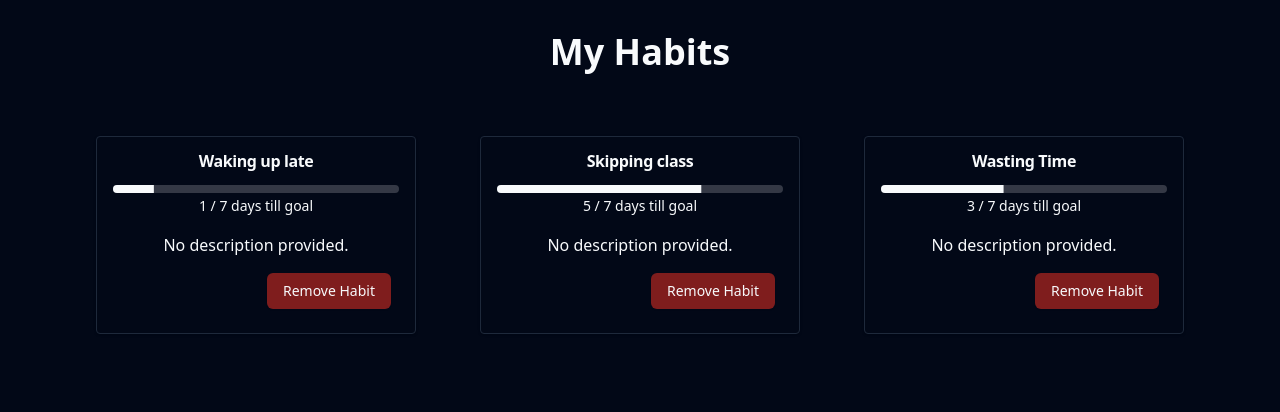
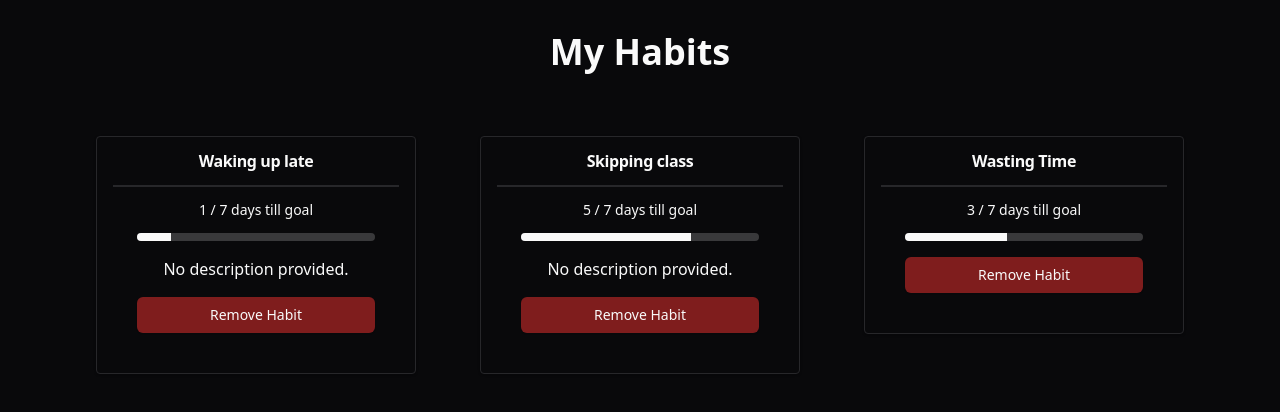
Before and after one commit to MaxReinold/BadHabits, a React (Vite) app: page / in a window 1280 px wide. Shown: the top 412 px of the page. Built offline with nearby package versions, Linux system fonts and the light colour scheme.

Commit message:
Updated state handling.

```diff
--- a/package.json
+++ b/package.json
@@ -11,6 +11,7 @@
   },
   "dependencies": {
     "@radix-ui/react-checkbox": "^1.0.4",
+    "@radix-ui/react-dialog": "^1.0.5",
     "@radix-ui/react-icons": "^1.3.0",
     "@radix-ui/react-label": "^2.0.2",
     "@radix-ui/react-progress": "^1.0.3",
--- a/src/App.tsx
+++ b/src/App.tsx
@@ -13,7 +13,7 @@
   "habits":[
     {"name":"Waking up late", "duration": 1, "nextMilestone": 7, "description":"No description provided."},
     {"name":"Skipping class", "duration": 5, "nextMilestone": 7, "description":"No description provided."},
-    {"name":"Wasting Time", "duration": 3, "nextMilestone": 7, "description":"No description provided."},
+    {"name":"Wasting Time", "duration": 3, "nextMilestone": 7, "description":null},
   ]
 }
 
@@ -21,11 +21,13 @@
 
   const [data, setData] = useState(testData);
 
-  const removeHabit = (event) => {
-    let {target} = event;
-    let newData = {...data};
-    newData.habits.splice(parseInt(target.parentElement.parentElement.id.substr(7)), 1);
-    setData(newData);
+  const removeHabit = (habitIndex:number) => {
+    setData(prevData => {
+      return {
+        ...prevData,
+        habits: prevData.habits.filter((_, index) => index !== habitIndex)
+      };
+    });
   }
 
   return (
@@ -34,14 +36,14 @@
         <h1 className='text-4xl font-extrabold'>My Habits</h1>
         <section className='flex gap-16 p-16 justify-center'>
           {data.habits.map((habit, i) => (
-            <Card id={"habbit-" + i} className='flex-initial rounded-sm pt-4 w-[20rem]'>
-              <CardTitle>{habit.name}</CardTitle>
-              <CardContent className="p-4">
-                <Progress value={habit.duration * (100/habit.nextMilestone)} id={"habbit-" + i + "-progress"}/>
-                <Label htmlFor={"habbit-" + i + "-progress"}>{habit.duration} / {habit.nextMilestone} days till goal</Label>
-                <p className='pt-4'>{habit.description}</p>
+            <Card className='flex-initial rounded-sm p-4 w-[20rem] flex flex-col gap-4 h-fit'>
+              <CardTitle className="border-b-2 pb-4">{habit.name}</CardTitle>
+              <CardContent className="flex flex-col gap-4">
+                <Label htmlFor={"habit-" + i + "-progress"}>{habit.duration} / {habit.nextMilestone} days till goal</Label>
+                <Progress value={habit.duration * (100/habit.nextMilestone)} id={"habit-" + i + "-progress"}/>
+                {(habit.description != null) ? <p>{habit.description}</p> : ""}
+                <Button variant="destructive" onClick={() => removeHabit(i)}>Remove Habit</Button>
               </CardContent>
-              <CardFooter className='flex justify-end'><Button variant="destructive" onClick={removeHabit}>Remove Habit</Button></CardFooter>
             </Card>
           ))}
         </section>
--- /dev/null
+++ b/src/components/ui/sheet.tsx
@@ -0,0 +1,138 @@
+import * as React from "react"
+import * as SheetPrimitive from "@radix-ui/react-dialog"
+import { Cross2Icon } from "@radix-ui/react-icons"
+import { cva, type VariantProps } from "class-variance-authority"
+
+import { cn } from "@/lib/utils"
+
+const Sheet = SheetPrimitive.Root
+
+const SheetTrigger = SheetPrimitive.Trigger
+
+const SheetClose = SheetPrimitive.Close
+
+const SheetPortal = SheetPrimitive.Portal
+
+const SheetOverlay = React.forwardRef<
+  React.ElementRef<typeof SheetPrimitive.Overlay>,
+  React.ComponentPropsWithoutRef<typeof SheetPrimitive.Overlay>
+>(({ className, ...props }, ref) => (
+  <SheetPrimitive.Overlay
+    className={cn(
+      "fixed inset-0 z-50 bg-black/80  data-[state=open]:animate-in data-[state=closed]:animate-out data-[state=closed]:fade-out-0 data-[state=open]:fade-in-0",
+      className
+    )}
+    {...props}
+    ref={ref}
+  />
+))
+SheetOverlay.displayName = SheetPrimitive.Overlay.displayName
+
+const sheetVariants = cva(
+  "fixed z-50 gap-4 bg-background p-6 shadow-lg transition ease-in-out data-[state=open]:animate-in data-[state=closed]:animate-out data-[state=closed]:duration-300 data-[state=open]:duration-500",
+  {
+    variants: {
+      side: {
+        top: "inset-x-0 top-0 border-b data-[state=closed]:slide-out-to-top data-[state=open]:slide-in-from-top",
+        bottom:
+          "inset-x-0 bottom-0 border-t data-[state=closed]:slide-out-to-bottom data-[state=open]:slide-in-from-bottom",
+        left: "inset-y-0 left-0 h-full w-3/4 border-r data-[state=closed]:slide-out-to-left data-[state=open]:slide-in-from-left sm:max-w-sm",
+        right:
+          "inset-y-0 right-0 h-full w-3/4 border-l data-[state=closed]:slide-out-to-right data-[state=open]:slide-in-from-right sm:max-w-sm",
+      },
+    },
+    defaultVariants: {
+      side: "right",
+    },
+  }
+)
+
+interface SheetContentProps
+  extends React.ComponentPropsWithoutRef<typeof SheetPrimitive.Content>,
+    VariantProps<typeof sheetVariants> {}
+
+const SheetContent = React.forwardRef<
+  React.ElementRef<typeof SheetPrimitive.Content>,
+  SheetContentProps
+>(({ side = "right", className, children, ...props }, ref) => (
+  <SheetPortal>
+    <SheetOverlay />
+    <SheetPrimitive.Content
+      ref={ref}
+      className={cn(sheetVariants({ side }), className)}
+      {...props}
+    >
+      {children}
+      <SheetPrimitive.Close className="absolute right-4 top-4 rounded-sm opacity-70 ring-offset-background transition-opacity hover:opacity-100 focus:outline-none focus:ring-2 focus:ring-ring focus:ring-offset-2 disabled:pointer-events-none data-[state=open]:bg-secondary">
+        <Cross2Icon className="h-4 w-4" />
+        <span className="sr-only">Close</span>
+      </SheetPrimitive.Close>
+    </SheetPrimitive.Content>
+  </SheetPortal>
+))
+SheetContent.displayName = SheetPrimitive.Content.displayName
+
+const SheetHeader = ({
+  className,
+  ...props
+}: React.HTMLAttributes<HTMLDivElement>) => (
+  <div
+    className={cn(
+      "flex flex-col space-y-2 text-center sm:text-left",
+      className
+    )}
+    {...props}
+  />
+)
+SheetHeader.displayName = "SheetHeader"
+
+const SheetFooter = ({
+  className,
+  ...props
+}: React.HTMLAttributes<HTMLDivElement>) => (
+  <div
+    className={cn(
+      "flex flex-col-reverse sm:flex-row sm:justify-end sm:space-x-2",
+      className
+    )}
+    {...props}
+  />
+)
+SheetFooter.displayName = "SheetFooter"
+
+const SheetTitle = React.forwardRef<
+  React.ElementRef<typeof SheetPrimitive.Title>,
+  React.ComponentPropsWithoutRef<typeof SheetPrimitive.Title>
+>(({ className, ...props }, ref) => (
+  <SheetPrimitive.Title
+    ref={ref}
+    className={cn("text-lg font-semibold text-foreground", className)}
+    {...props}
+  />
+))
+SheetTitle.displayName = SheetPrimitive.Title.displayName
+
+const SheetDescription = React.forwardRef<
+  React.ElementRef<typeof SheetPrimitive.Description>,
+  React.ComponentPropsWithoutRef<typeof SheetPrimitive.Description>
+>(({ className, ...props }, ref) => (
+  <SheetPrimitive.Description
+    ref={ref}
+    className={cn("text-sm text-muted-foreground", className)}
+    {...props}
+  />
+))
+SheetDescription.displayName = SheetPrimitive.Description.displayName
+
+export {
+  Sheet,
+  SheetPortal,
+  SheetOverlay,
+  SheetTrigger,
+  SheetClose,
+  SheetContent,
+  SheetHeader,
+  SheetFooter,
+  SheetTitle,
+  SheetDescription,
+}
--- /dev/null
+++ b/src/components/ui/textarea.tsx
@@ -0,0 +1,24 @@
+import * as React from "react"
+
+import { cn } from "@/lib/utils"
+
+export interface TextareaProps
+  extends React.TextareaHTMLAttributes<HTMLTextAreaElement> {}
+
+const Textarea = React.forwardRef<HTMLTextAreaElement, TextareaProps>(
+  ({ className, ...props }, ref) => {
+    return (
+      <textarea
+        className={cn(
+          "flex min-h-[60px] w-full rounded-md border border-input bg-transparent px-3 py-2 text-sm shadow-sm placeholder:text-muted-foreground focus-visible:outline-none focus-visible:ring-1 focus-visible:ring-ring disabled:cursor-not-allowed disabled:opacity-50",
+          className
+        )}
+        ref={ref}
+        {...props}
+      />
+    )
+  }
+)
+Textarea.displayName = "Textarea"
+
+export { Textarea }
--- a/src/index.css
+++ b/src/index.css
@@ -2,69 +2,54 @@
 @tailwind components;
 @tailwind utilities;
 
+
 @layer base {
   :root {
     --background: 0 0% 100%;
-    --foreground: 222.2 84% 4.9%;
-
+    --foreground: 240 10% 3.9%;
     --card: 0 0% 100%;
-    --card-foreground: 222.2 84% 4.9%;
-
+    --card-foreground: 240 10% 3.9%;
     --popover: 0 0% 100%;
-    --popover-foreground: 222.2 84% 4.9%;
-
-    --primary: 222.2 47.4% 11.2%;
-    --primary-foreground: 210 40% 98%;
-
-    --secondary: 210 40% 96.1%;
-    --secondary-foreground: 222.2 47.4% 11.2%;
-
-    --muted: 210 40% 96.1%;
-    --muted-foreground: 215.4 16.3% 46.9%;
-
-    --accent: 210 40% 96.1%;
-    --accent-foreground: 222.2 47.4% 11.2%;
-
+    --popover-foreground: 240 10% 3.9%;
+    --primary: 240 5.9% 10%;
+    --primary-foreground: 0 0% 98%;
+    --secondary: 240 4.8% 95.9%;
+    --secondary-foreground: 240 5.9% 10%;
+    --muted: 240 4.8% 95.9%;
+    --muted-foreground: 240 3.8% 46.1%;
+    --accent: 240 4.8% 95.9%;
+    --accent-foreground: 240 5.9% 10%;
     --destructive: 0 84.2% 60.2%;
-    --destructive-foreground: 210 40% 98%;
-
-    --border: 214.3 31.8% 91.4%;
-    --input: 214.3 31.8% 91.4%;
-    --ring: 222.2 84% 4.9%;
-
+    --destructive-foreground: 0 0% 98%;
+    --border: 240 5.9% 90%;
+    --input: 240 5.9% 90%;
+    --ring: 240 5.9% 10%;
     --radius: 0.5rem;
   }
 
   .dark {
-    --background: 222.2 84% 4.9%;
-    --foreground: 210 40% 98%;
-
-    --card: 222.2 84% 4.9%;
-    --card-foreground: 210 40% 98%;
-
-    --popover: 222.2 84% 4.9%;
-    --popover-foreground: 210 40% 98%;
-
-    --primary: 210 40% 98%;
-    --primary-foreground: 222.2 47.4% 11.2%;
-
-    --secondary: 217.2 32.6% 17.5%;
-    --secondary-foreground: 210 40% 98%;
-
-    --muted: 217.2 32.6% 17.5%;
-    --muted-foreground: 215 20.2% 65.1%;
-
-    --accent: 217.2 32.6% 17.5%;
-    --accent-foreground: 210 40% 98%;
-
+    --background: 240 10% 3.9%;
+    --foreground: 0 0% 98%;
+    --card: 240 10% 3.9%;
+    --card-foreground: 0 0% 98%;
+    --popover: 240 10% 3.9%;
+    --popover-foreground: 0 0% 98%;
+    --primary: 0 0% 98%;
+    --primary-foreground: 240 5.9% 10%;
+    --secondary: 240 3.7% 15.9%;
+    --secondary-foreground: 0 0% 98%;
+    --muted: 240 3.7% 15.9%;
+    --muted-foreground: 240 5% 64.9%;
+    --accent: 240 3.7% 15.9%;
+    --accent-foreground: 0 0% 98%;
     --destructive: 0 62.8% 30.6%;
-    --destructive-foreground: 210 40% 98%;
-
-    --border: 217.2 32.6% 17.5%;
-    --input: 217.2 32.6% 17.5%;
-    --ring: 212.7 26.8% 83.9%;
+    --destructive-foreground: 0 0% 98%;
+    --border: 240 3.7% 15.9%;
+    --input: 240 3.7% 15.9%;
+    --ring: 240 4.9% 83.9%;
   }
 }
+
 
 @layer base {
   * {
```
Also changed, not shown: 1 other file (tests, documents, lock files or other folders).
